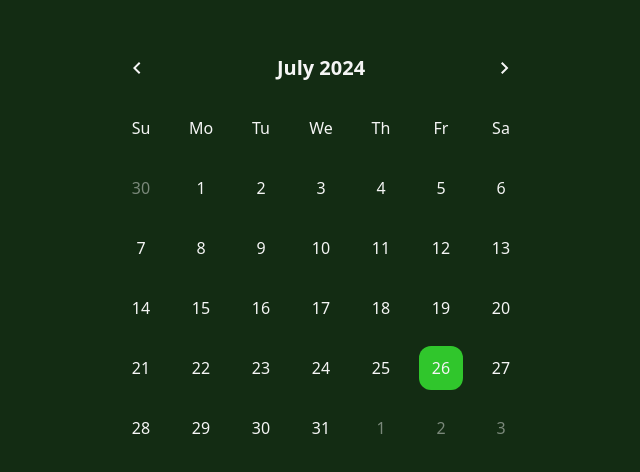
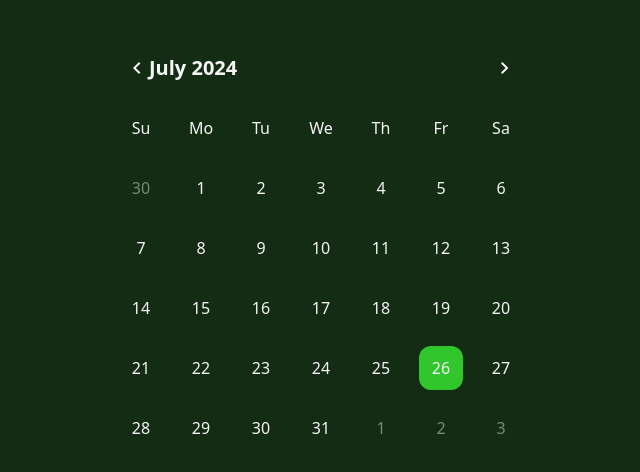
Before and after one commit to smgsankar/mini-projects, a React (Vite) app in the folder todo/: page / in a window 1280 px wide. Shown: the part 144-616 px from the top of the page, without its empty margins (319-959 px from the left). Built offline with nearby package versions, Linux system fonts and the light colour scheme.

Commit message:
feat: add jump to today button on mobile devices

```diff
--- a/todo/src/Calendar/components/Header.jsx
+++ b/todo/src/Calendar/components/Header.jsx
@@ -5,7 +5,7 @@ import { ChevronRight } from "../../icons/ChevronRight";
 import { getMonthAndYear } from "../helpers";
 import { ChevronDown } from "../../icons/ChevronDown";
 
-export function Header({ togglePicker, targetDate, setTargetDate }) {
+export function Header({ togglePicker, targetDate, setTargetDate, showToday }) {
   const handlePrevMonth = () => {
     const prevMonth = subMonths(targetDate, 1);
     setTargetDate(prevMonth);
@@ -16,27 +16,45 @@ export function Header({ togglePicker, targetDate, setTargetDate }) {
     setTargetDate(nextMonth);
   };
 
+  const handleToday = () => {
+    setTargetDate(new Date());
+  };
+
   const monthAndYear = getMonthAndYear(targetDate);
 
   return (
-    <div className="flex justify-between items-center font-bold text-xl px-[18px] lg:px-[14px]">
+    <div className="flex justify-between items-center text-accent-white px-[18px] lg:px-[14px]">
       <a
         type="button"
         onClick={handlePrevMonth}
-        className="hidden lg:block text-accent-white p-0"
+        className="hidden lg:block p-0"
       >
         <ChevronLeft size={24} />
       </a>
-      <a onClick={togglePicker} type="button" className="flex items-end gap-1">
-        <span className="text-accent-white">{monthAndYear}</span>
-        <span className="block lg:hidden text-accent-white p-0">
-          <ChevronDown size={24} />
-        </span>
-      </a>
+      <div className="w-[100%] flex justify-between items-baseline">
+        <a
+          onClick={togglePicker}
+          type="button"
+          className="flex items-end gap-1"
+        >
+          <span className="font-bold text-xl ">{monthAndYear}</span>
+          <span className="block lg:hidden p-0">
+            <ChevronDown size={24} />
+          </span>
+        </a>
+        {showToday && (
+          <a
+            onClick={handleToday}
+            className="block text-cyan-500 lg:hidden hover:underline"
+          >
+            Today
+          </a>
+        )}
+      </div>
       <a
         type="button"
         onClick={handleNextMonth}
-        className="hidden lg:block text-accent-white p-0"
+        className="hidden lg:block p-0"
       >
         <ChevronRight size={24} />
       </a>
@@ -48,4 +66,5 @@ Header.propTypes = {
   targetDate: PropTypes.instanceOf(Date).isRequired,
   setTargetDate: PropTypes.func.isRequired,
   togglePicker: PropTypes.func.isRequired,
+  showToday: PropTypes.bool,
 };
--- a/todo/src/Calendar/index.jsx
+++ b/todo/src/Calendar/index.jsx
@@ -4,6 +4,7 @@ import { DayHeaderRow } from "./components/DayHeaderRow";
 import { MonthDays } from "./components/MonthDays";
 import { Header } from "./components/Header";
 import { TODAY } from "./constants";
+import { isSameMonth } from "date-fns";
 
 export function Calendar() {
   const [targetDate, setTargetDate] = useState(TODAY);
@@ -18,6 +19,7 @@ export function Calendar() {
       <div className="flex items-center justify-center h-[100dvh] w-[100dvw]">
         <div className="flex flex-col gap-4">
           <Header
+            showToday={!isSameMonth(targetDate, TODAY)}
             togglePicker={togglePicker}
             targetDate={targetDate}
             setTargetDate={setTargetDate}
--- a/todo/src/index.css
+++ b/todo/src/index.css
@@ -13,3 +13,7 @@ body {
 dialog::backdrop {
   background: rgba(0, 0, 0, 0.35);
 }
+
+a {
+  cursor: pointer;
+}
```
